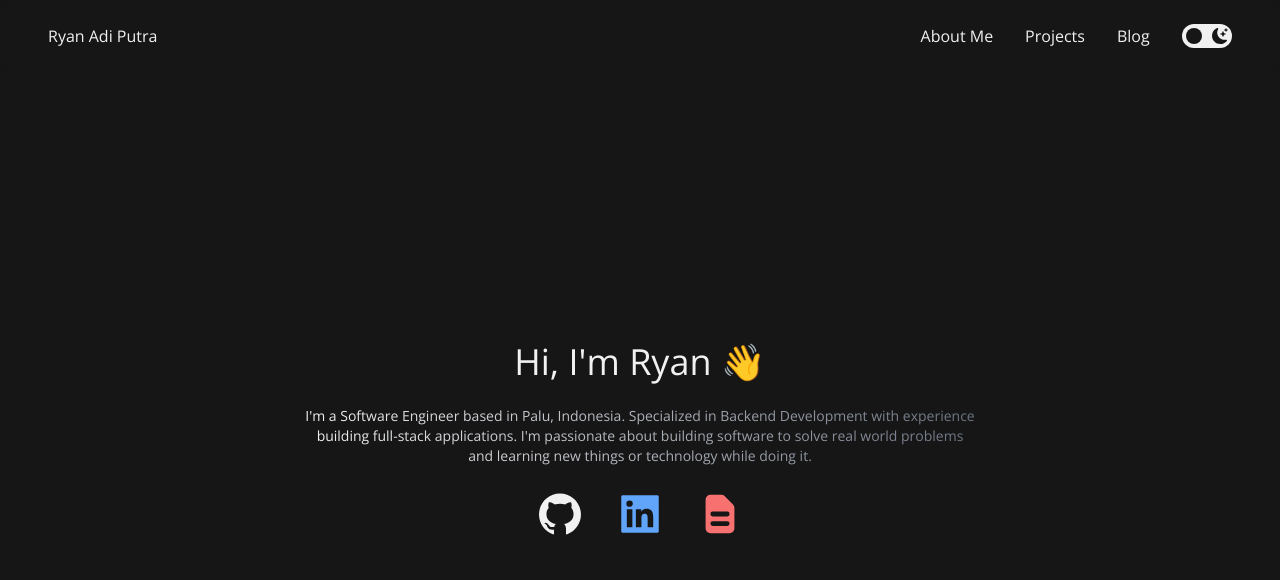
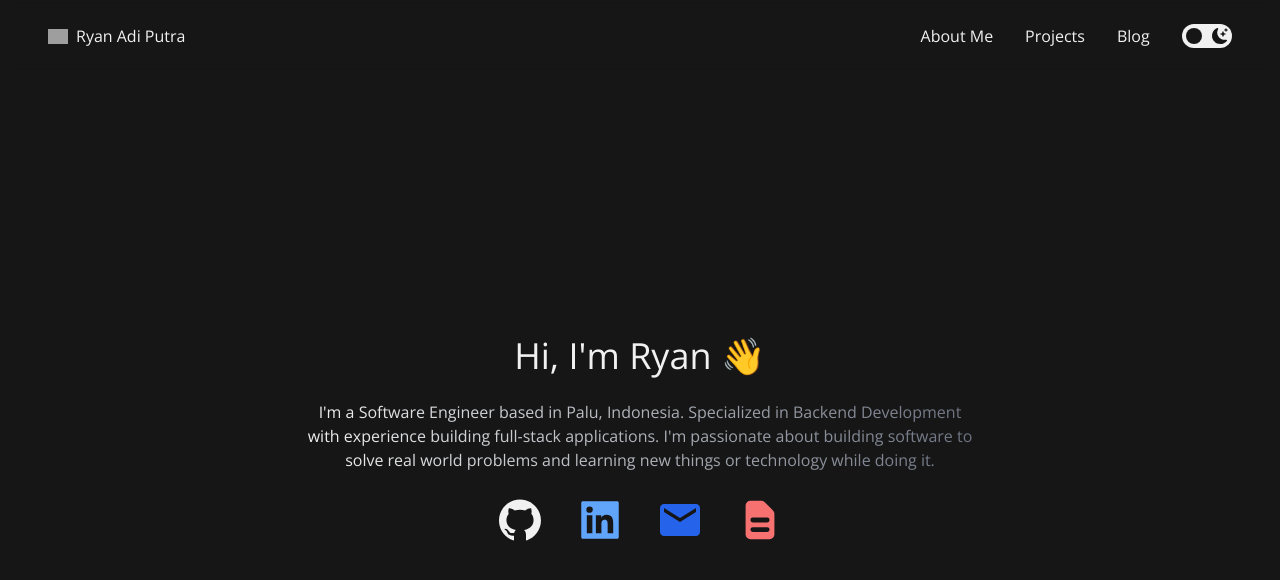
Before and after one commit to ryanadiputraa/portfolio-old, a Next.js app: page / in a window 1280 px wide. Shown: the top 580 px of the page. Built offline with nearby package versions, Linux system fonts and the light colour scheme; grey boxes are pictures that could not be loaded.

Commit message:
feat: favicon, tooltip, transition

```diff
--- a/package.json
+++ b/package.json
@@ -20,6 +20,7 @@
     "react": "18.2.0",
     "react-dom": "18.2.0",
     "react-icons": "^4.9.0",
+    "react-tooltip": "^5.13.1",
     "tailwindcss": "3.3.2",
     "typescript": "5.1.3"
   }
--- a/src/app/about/components/skill.tsx
+++ b/src/app/about/components/skill.tsx
@@ -10,7 +10,10 @@ interface Props {
 }
 
 export const Skill = ({ skill }: Props) => (
-  <div className="bg-black/10 dark:bg-white/30 backdrop-blur-md rounded-xl h-36 w-36 flex flex-col justify-center items-center">
+  <div
+    className="bg-black/10 dark:bg-white/30 backdrop-blur-md rounded-xl h-36 w-36 flex flex-col justify-center items-center
+  cursor-pointer hover:scale-105 transition-transform"
+  >
     <Image src={skill.icon} width={80} height={80} alt="" />
     <span className="font-bold text-center text-sm mt-2">{skill.label}</span>
   </div>
--- a/src/app/about/page.tsx
+++ b/src/app/about/page.tsx
@@ -58,7 +58,7 @@ const skills: ISkill[] = [
 export default function About() {
   return (
     <div className="max-w-4xl w-full pt-4 pb-12 px-4">
-      <h4 className="text-3xl font-bold mb-2 text-accent text-center sm:text-left">
+      <h4 className="text-3xl font-bold mb-4 text-accent text-center sm:text-left">
         Profile
       </h4>
       <div>
@@ -70,15 +70,15 @@ export default function About() {
           Univerity
         </p>
       </div>
-      <div className="flex flex-col items-center gap-2 mt-16">
+      <div className="flex flex-col items-center gap-2 mt-20">
         {experiences.map((exp, idx) => (
           <Timeline key={idx} experience={exp} />
         ))}
       </div>
-      <h4 className="text-3xl font-bold mb-2 text-accent mt-16 text-center sm:text-left">
+      <h4 className="text-3xl font-bold mb-4 text-accent mt-20 text-center sm:text-left">
         Skills
       </h4>
-      <div className="flex flex-wrap justify-center items-start gap-8">
+      <div className="flex flex-wrap justify-center items-start gap-[2.25rem]">
         {skills.map((skill, idx) => (
           <Skill key={idx} skill={skill} />
         ))}
--- a/src/app/components/header.tsx
+++ b/src/app/components/header.tsx
@@ -6,6 +6,7 @@ import { BsMoonStarsFill, BsSunFill } from "react-icons/bs"
 import { GiHamburgerMenu } from "react-icons/gi"
 
 import { INav } from "../layout"
+import Image from "next/image"
 
 interface Props {
   pages: INav[]
@@ -29,7 +30,13 @@ export const Header = ({ pages }: Props) => {
 
   return (
     <header className="flex justify-between items-center bg-white/50 dark:bg-black/50 backdrop-blur-sm px-6 sm:px-12 py-6 fixed top-0 w-full z-10">
-      <Link href={"/"}>
+      <Link className="flex items-center gap-2" href={"/"}>
+        <Image
+          src="https://img.icons8.com/external-others-inmotus-design/67/external-Code-round-icons-others-inmotus-design-11.png"
+          width={20}
+          height={20}
+          alt=""
+        />
         <h1>Ryan Adi Putra</h1>
       </Link>
       <nav className="hidden sm:inline-block">
--- a/src/app/layout.tsx
+++ b/src/app/layout.tsx
@@ -1,4 +1,5 @@
 import "./globals.css"
+import "react-tooltip/dist/react-tooltip.css"
 import { Open_Sans } from "next/font/google"
 
 import { Header } from "./components/header"
@@ -9,6 +10,9 @@ const inter = Open_Sans({ subsets: ["latin"] })
 export const metadata = {
   title: "Ryan Adi Putra",
   description: "Software Engineer Portfolio",
+  icons: {
+    icon: "/img/favicon.png",
+  },
 }
 
 export interface INav {
--- a/src/app/page.tsx
+++ b/src/app/page.tsx
@@ -1,28 +1,65 @@
 import { AiFillGithub, AiFillLinkedin } from "react-icons/ai"
 import { HiDocumentText } from "react-icons/hi"
+import { MdEmail } from "react-icons/md"
+import { Tooltip } from "react-tooltip"
 
 export default function Home() {
   return (
-    <div className="w-full flex flex-col justify-center items-center">
+    <div className="w-full flex flex-col justify-center items-center px-4">
       <h1 className="text-2xl sm:text-4xl">Hi, I'm Ryan 👋</h1>
-      <h4 className="text-xs sm:text-sm mt-6 max-w-2xl text-center text-gradient">
+      <h4 className="text-sm sm:text-base mt-6 max-w-2xl text-center text-gradient">
         I'm a Software Engineer based in Palu, Indonesia. Specialized in Backend
         Development with experience building full-stack applications. I'm
         passionate about building software to solve real world problems and
         learning new things or technology while doing it.
       </h4>
-      <div className="flex justify-center items-center mt-6 text-3xl sm:text-5xl gap-8">
+      <div className="flex justify-center items-center mt-6 text-3xl sm:text-5xl gap-4 sm:gap-8">
         <a href="https://github.com/ryanadiputraa">
-          <AiFillGithub />
+          <AiFillGithub
+            data-tooltip-id="github-tooltip"
+            data-tooltip-content="Github"
+          />
+          <Tooltip
+            id="github-tooltip"
+            place="bottom"
+            style={{ fontSize: "0.7rem" }}
+          />
         </a>
         <a
           className="text-blue-400"
           href="https://www.linkedin.com/in/ryanadiputraa/"
         >
-          <AiFillLinkedin />
+          <AiFillLinkedin
+            data-tooltip-id="linkedin-tooltip"
+            data-tooltip-content="Linkedin"
+          />
+          <Tooltip
+            id="linkedin-tooltip"
+            place="bottom"
+            style={{ fontSize: "0.7rem" }}
+          />
+        </a>
+        <a className="text-blue-600" href="mailto:ryannadiputraa@gmail.com">
+          <MdEmail
+            data-tooltip-id="email-tooltip"
+            data-tooltip-content="Email"
+          />
+          <Tooltip
+            id="email-tooltip"
+            place="bottom"
+            style={{ fontSize: "0.7rem" }}
+          />
         </a>
         <a className="text-red-400" href="/file/RESUME.docx.pdf" download>
-          <HiDocumentText />
+          <HiDocumentText
+            data-tooltip-id="resume-tooltip"
+            data-tooltip-content="Resume"
+          />
+          <Tooltip
+            id="resume-tooltip"
+            place="bottom"
+            style={{ fontSize: "0.7rem" }}
+          />
         </a>
       </div>
     </div>
```
Also changed, not shown: public/img/favicon.png (added), 1 other file (tests, documents, lock files or other folders).
